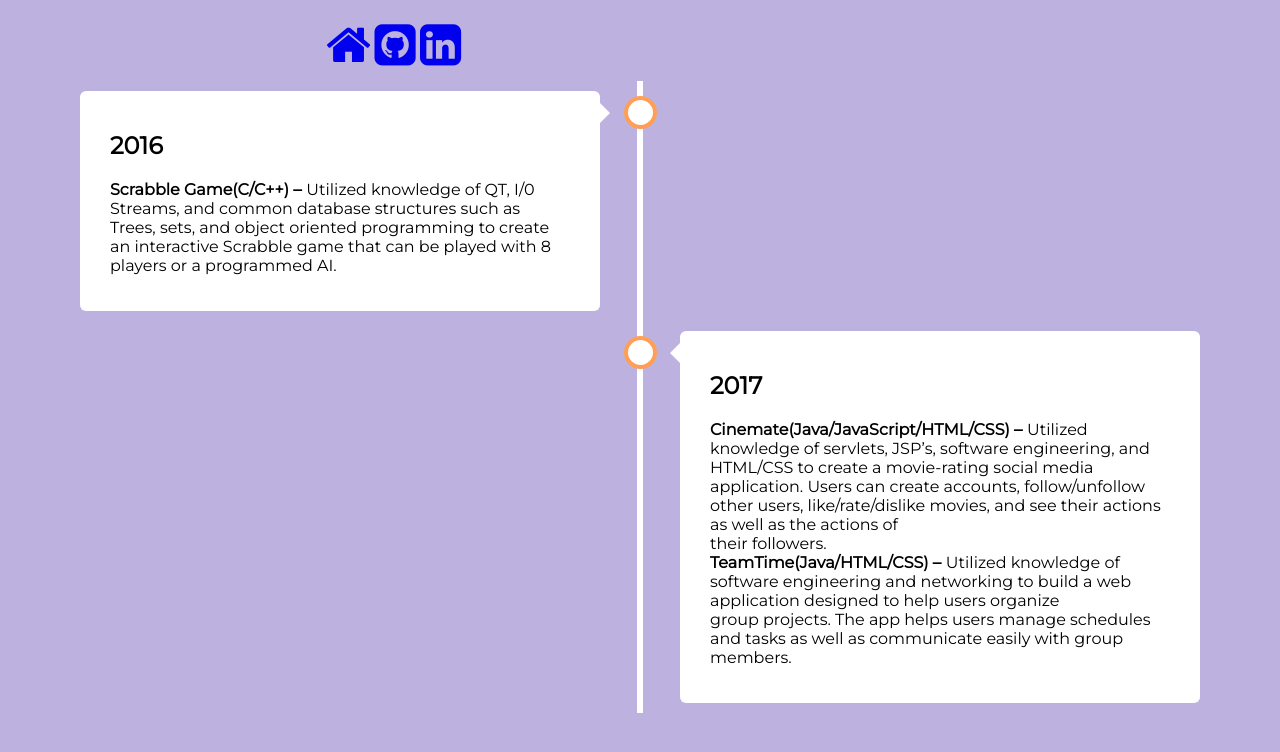
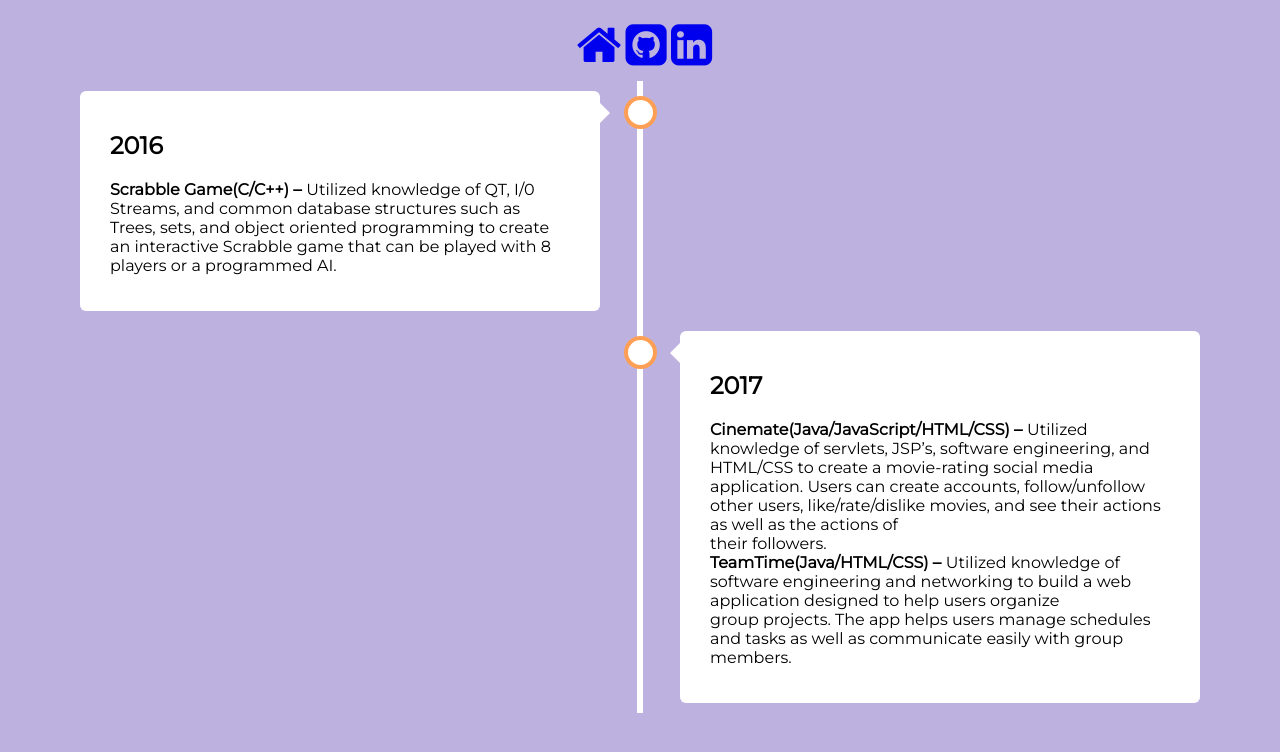
Before and after one commit to ewittkowske/ewittkowske.github.io, a plain HTML site: page Portfolio.html in a window 1280 px wide. Drawn offline with Linux system fonts and the light colour scheme.

Commit message:
header fix

```diff
--- a/PortfolioStyle.css
+++ b/PortfolioStyle.css
@@ -13,8 +13,8 @@ body{
   font-family: "Montserrat", sans-serif;
   width:80%;
   padding:1%;
+  padding-left: 30%;
   margin-left:15%;
-  text-indent:11.25%;
 
  }
 /* The actual timeline (the vertical ruler) */
```
